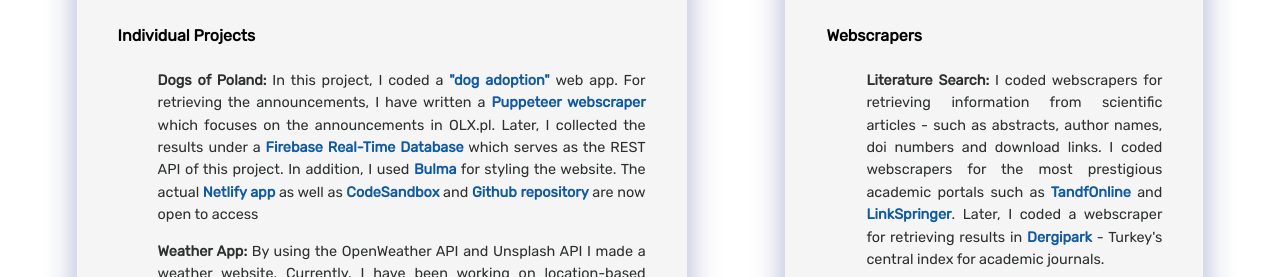
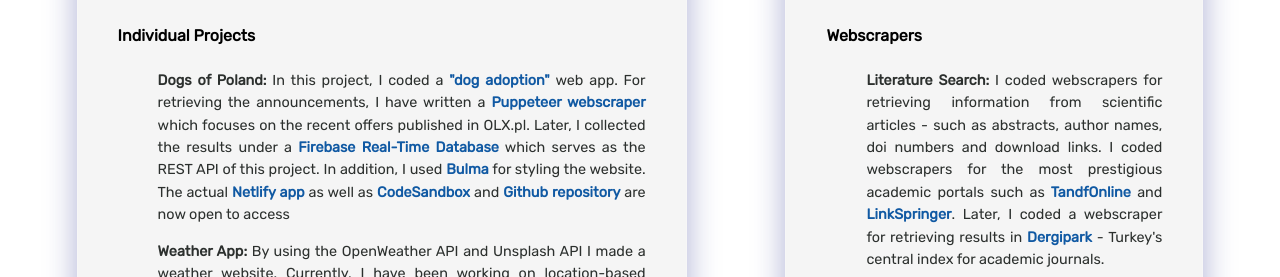
Before and after one commit to alperenatikhan/atik-personal-portfolio-router, a React (Create React App) app: page /portfolio in a window 1280 px wide. Shown: the part 299-576 px from the top of the page. Built offline with nearby package versions, Linux system fonts and the light colour scheme.

Commit message:
1 file modified

```diff
--- a/src/Portfolio.js
+++ b/src/Portfolio.js
@@ -41,8 +41,8 @@ export default function Portfolio() {
                 >
                   Puppeteer webscraper
                 </a>{' '}
-                which focuses on the announcements in OLX.pl. Later, I collected
-                the results under a{' '}
+                which focuses on the recent offers published in OLX.pl. Later, I
+                collected the results under a{' '}
                 <a
                   href="https://dogsofpoland-default-rtdb.europe-west1.firebasedatabase.app/.json"
                   className="text-link"
```
